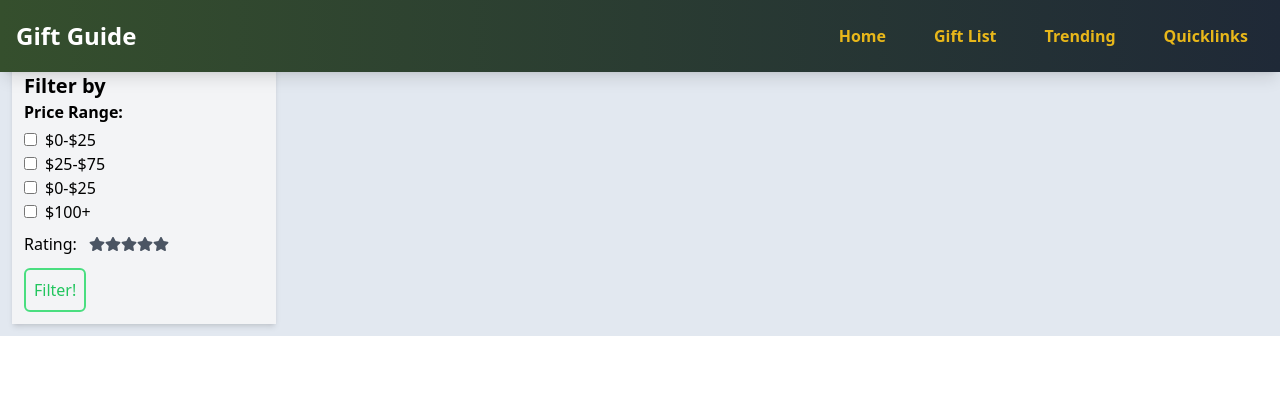
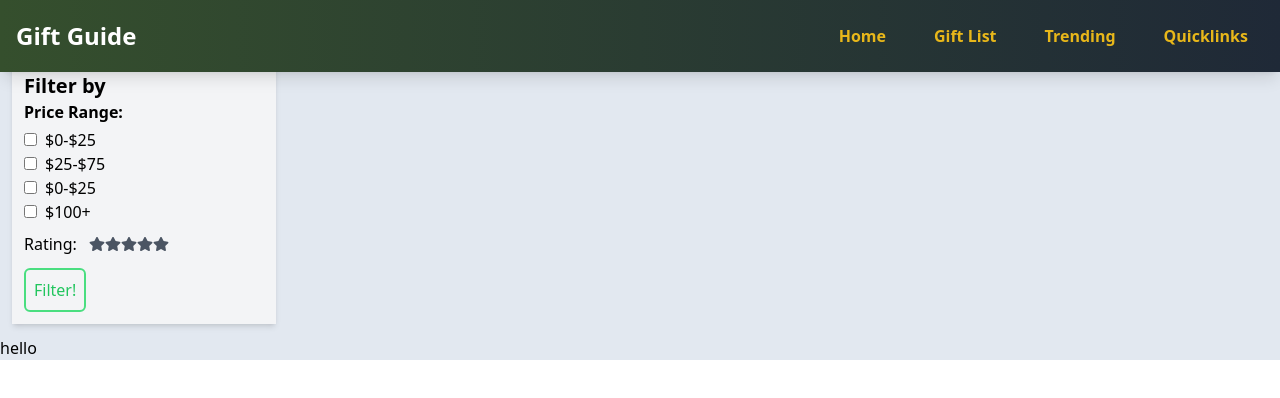
Before and after one commit to edm1001/gift-guru, a React (Vite) app in the folder frontend/: page /categorylist in a window 1280 px wide. Shown: the top 398 px of the page. Built offline with nearby package versions, Linux system fonts and the light colour scheme.

Commit message:
init pages

```diff
--- a/frontend/src/components/Newsletter.jsx
+++ b/frontend/src/components/Newsletter.jsx
@@ -6,7 +6,7 @@ function Newsletter() {
   const handleSubmit = async (ev) => {
     ev.preventDefault();
 
-  // TODO: set up form validation and backend
+  // TODO: set up form validation and backend for sending emails to user
   const response = await fetch('/api/newsletter', {
     method: 'POST',
     headers: {
@@ -23,7 +23,7 @@ function Newsletter() {
 }
   return (
     <div className="text-center p-4">
-      <h4 className="font-semibold text-white text-lg">Want Updates?</h4>
+      <h3 className="font-semibold text-gold text-xl">Want Updates?</h3>
       <p className="p-2 text-white">Sign up for our Newsletter to get updates and special discounts!</p>
       <form onSubmit={handleSubmit}>
         <input
--- /dev/null
+++ b/frontend/src/pages/CartPage.jsx
@@ -0,0 +1,6 @@
+// TODO: build cart page that automates a cart or wishlist to amazon
+export const CartPage = () => {
+  return (
+    <div>CartPage</div>
+  )
+}
--- a/frontend/src/pages/Category.jsx
+++ b/frontend/src/pages/Category.jsx
@@ -24,7 +24,7 @@ function Category() {
   };
 
   return (
-    <section className="bg-slate-200 mt-12">
+    <section className="bg-slate-200 mt-12 grid-rows-4">
       {/* filter card */}
     <div className="left-0 p-3 w-72 mt-12">
       <div className="shadow-md bg-gray-100 p-3">
@@ -54,11 +54,14 @@ function Category() {
             <div className="flex mt-1 mx-3">{renderStars()}</div>
           </div>
           {/* this button submits filters */}
-          <button className="border-2 border-green-400 text-green-500 p-2 rounded-md hover:bg-green-400 hover:text-white ">Filter!</button>
+          <button className="border-2 border-green-400 text-green-500 p-2 rounded-md hover:bg-green-400 hover:text-white">Filter!</button>
         </form>
       </div>
     </div>
-    {/* create posts cards that lead to a single page*/}
+    {/* create item cards here; they will leads to a single page for the product */}
+    <div className="">
+      <p>hello</p>
+    </div>
    </section>
 );
 }
--- a/frontend/src/pages/Home.jsx
+++ b/frontend/src/pages/Home.jsx
@@ -9,7 +9,7 @@ function Home() {
       <div className="w-full grid grid-cols-1 sm:grid-cols-4 text-center">
         <div className="col-span-1 bg-gray-200 p-12">Ad Section</div>
 
-        {/* FIXME: Posts */}
+        {/* FIXME: Posts will be pulled from the trending page, only a few newest posts */}
         <div className="col-span-2 bg-blue-500">
           {/* Grab state and render the newest posts created in website */}
           <div className="grid grid-row-1 sm:grid-col-4 lg:grid-row-4 ">
--- /dev/null
+++ b/frontend/src/pages/QuizPage.jsx
@@ -0,0 +1,8 @@
+// TODO: build quiz page that results in items that fit the client
+const QuizPage = () => {
+  return (
+    <div>QuizPage</div>
+  )
+}
+
+export default QuizPage
```
Also changed, not shown: frontend/src/pages/BlogPage.jsx (added).
